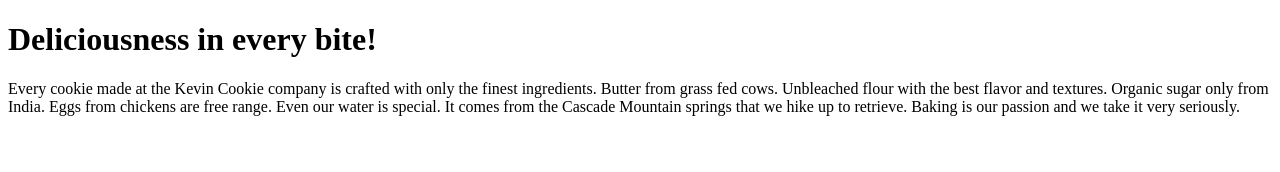
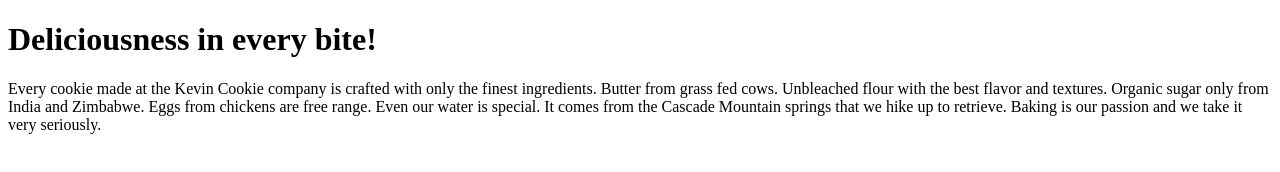
Before and after one commit to dvnielkudzai/Web-Dev, a plain HTML site: page index.htm in a window 1280 px wide. Drawn offline with Linux system fonts and the light colour scheme.

Commit message:
Update index.htm

```diff
--- a/index.htm
+++ b/index.htm
@@ -3,7 +3,7 @@
 <body>
 
 <h1>Deliciousness in every bite!</h1>
-<p>Every cookie made at the Kevin Cookie company is crafted with only the finest ingredients. Butter from grass fed cows. Unbleached flour with the best flavor and textures. Organic sugar only from India. Eggs from chickens are free range. Even our water is special. It comes from the Cascade Mountain springs that we hike up to retrieve. Baking is our passion and we take it very seriously.</p>
+<p>Every cookie made at the Kevin Cookie company is crafted with only the finest ingredients. Butter from grass fed cows. Unbleached flour with the best flavor and textures. Organic sugar only from India and Zimbabwe. Eggs from chickens are free range. Even our water is special. It comes from the Cascade Mountain springs that we hike up to retrieve. Baking is our passion and we take it very seriously.</p>
 
 </body>
 </html>
```
